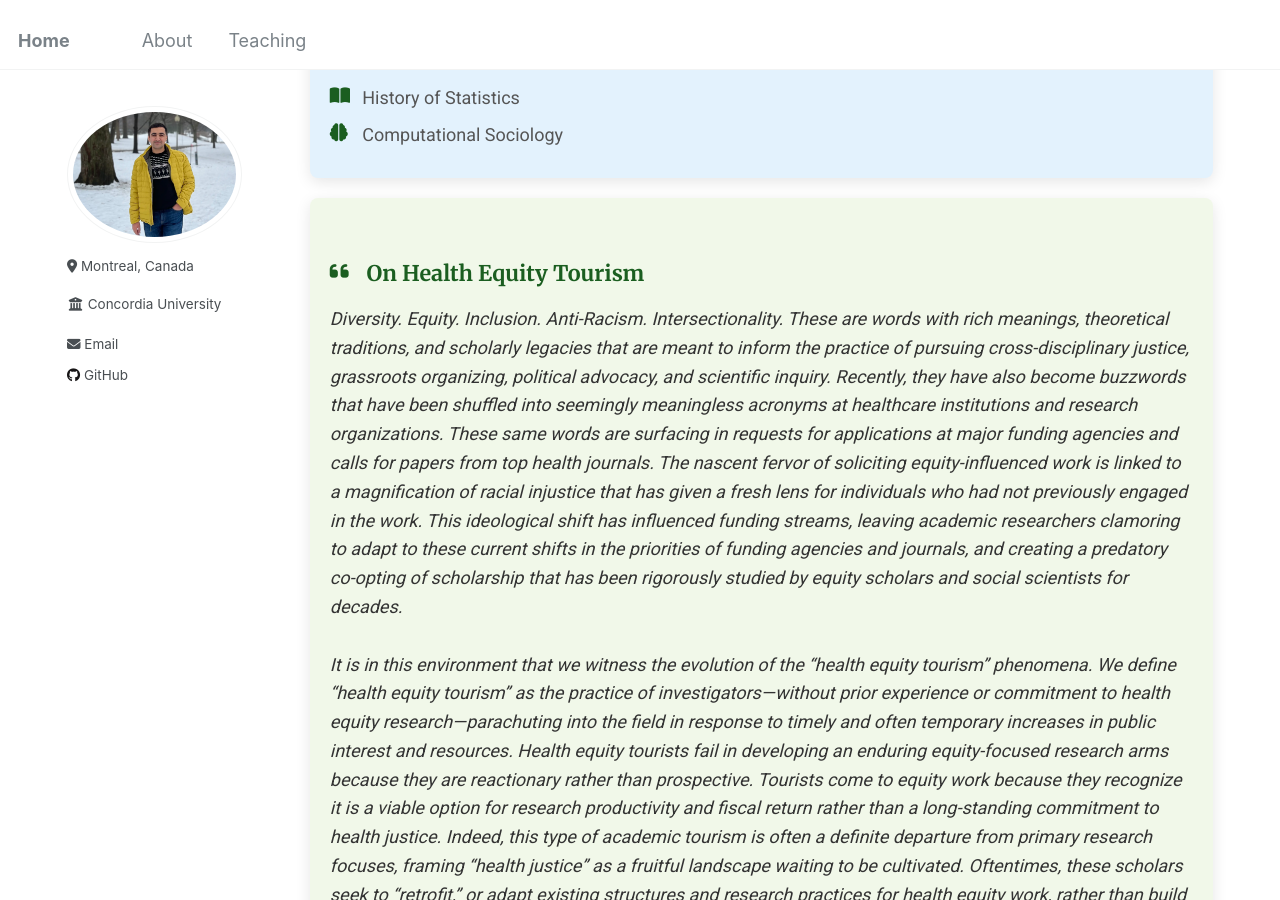
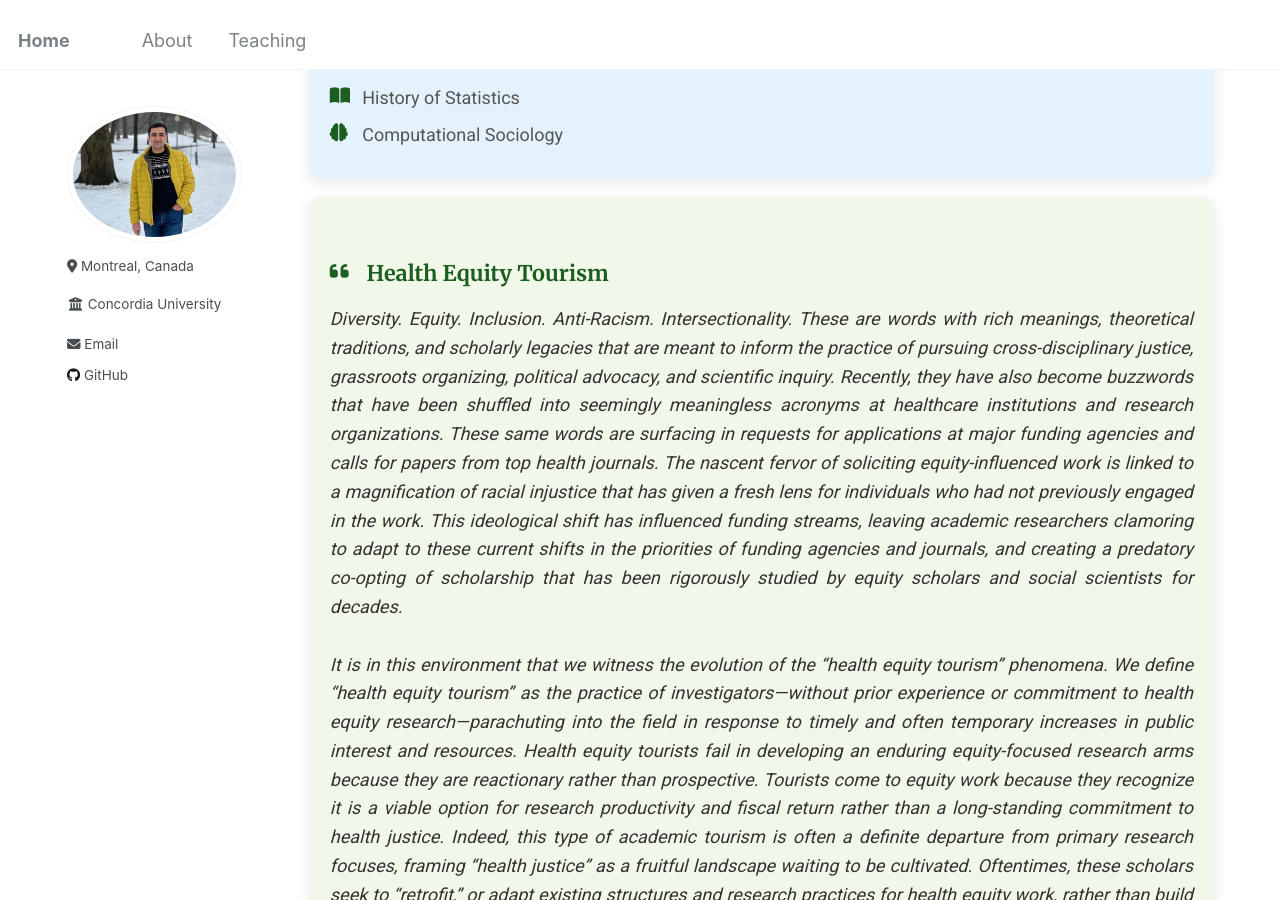
Before and after one commit to Mohsnmonji/mohsnmonji.github.io, a Jekyll site: the page built from about-me.md, in a window 1280 px wide and 900 px high, scrolled down 796 px. Built offline with Jekyll 4.4.1, drawn with Linux system fonts in a browser that asks for light colours.

Commit message:
Update about-me.md

```diff
--- a/about-me.md
+++ b/about-me.md
@@ -124,8 +124,8 @@ author_profile: true
 </div>
 
 <div class="card">
-  <h3><i class="fas fa-quote-left icon"></i> On Health Equity Tourism</h3>
-  <p style="font-style: italic;">
+  <h3><i class="fas fa-quote-left icon"></i> Health Equity Tourism</h3>
+  <p style="font-style: italic; text-align: justify;">
     Diversity. Equity. Inclusion. Anti-Racism. Intersectionality. These are words with rich meanings, theoretical traditions, and scholarly legacies that are meant to inform the practice of pursuing cross-disciplinary justice, grassroots organizing, political advocacy, and scientific inquiry. Recently, they have also become buzzwords that have been shuffled into seemingly meaningless acronyms at healthcare institutions and research organizations. These same words are surfacing in requests for applications at major funding agencies and calls for papers from top health journals. The nascent fervor of soliciting equity-influenced work is linked to a magnification of racial injustice that has given a fresh lens for individuals who had not previously engaged in the work. This ideological shift has influenced funding streams, leaving academic researchers clamoring to adapt to these current shifts in the priorities of funding agencies and journals, and creating a predatory co-opting of scholarship that has been rigorously studied by equity scholars and social scientists for decades.
     <br><br>
     It is in this environment that we witness the evolution of the “health equity tourism” phenomena. We define “health equity tourism” as the practice of investigators—without prior experience or commitment to health equity research—parachuting into the field in response to timely and often temporary increases in public interest and resources. Health equity tourists fail in developing an enduring equity-focused research arms because they are reactionary rather than prospective. Tourists come to equity work because they recognize it is a viable option for research productivity and fiscal return rather than a long-standing commitment to health justice. Indeed, this type of academic tourism is often a definite departure from primary research focuses, framing “health justice” as a fruitful landscape waiting to be cultivated. Oftentimes, these scholars seek to “retrofit,” or adapt existing structures and research practices for health equity work, rather than build the necessary transformative infrastructure required for and sustainable health justice.
```
